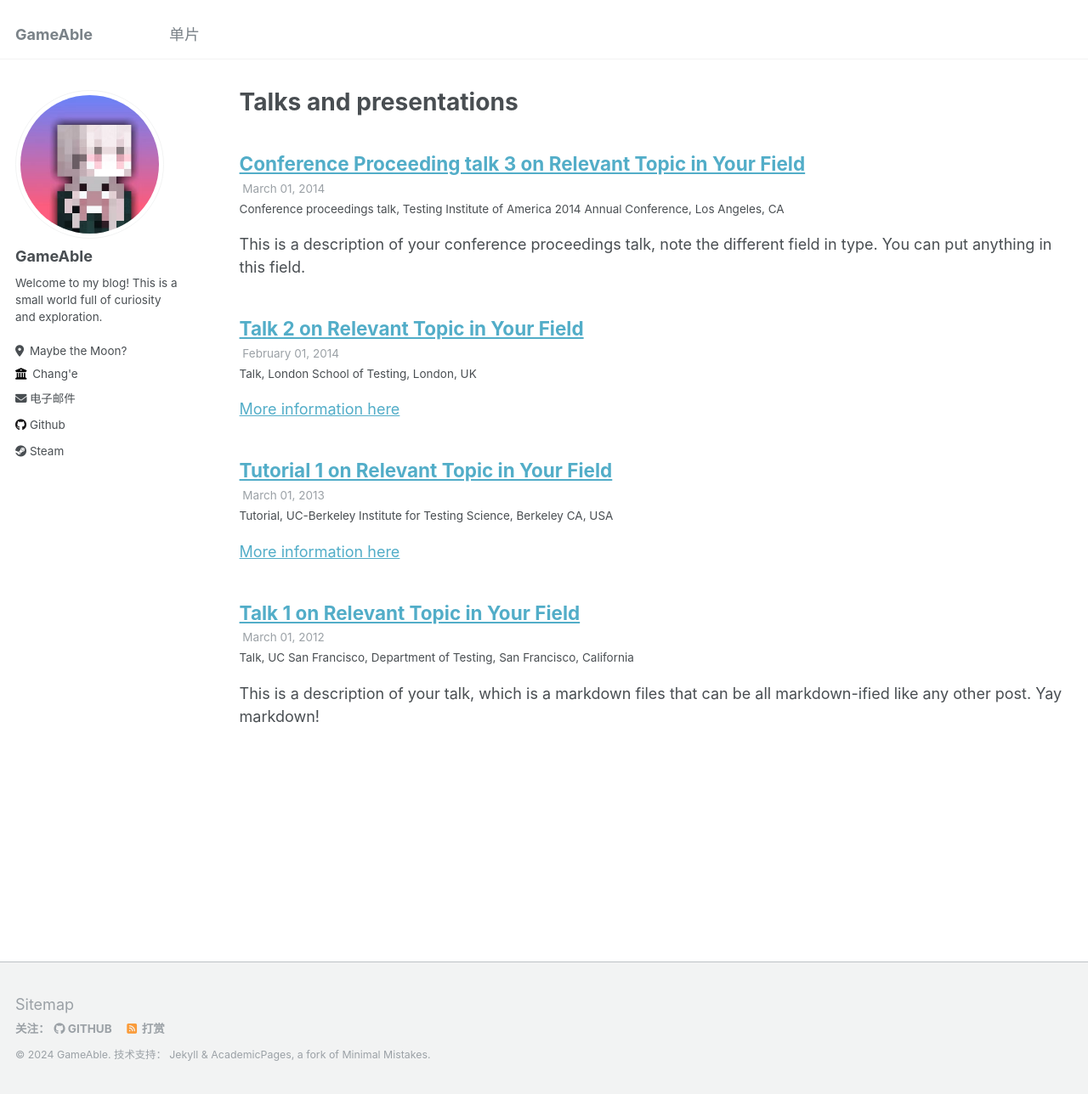
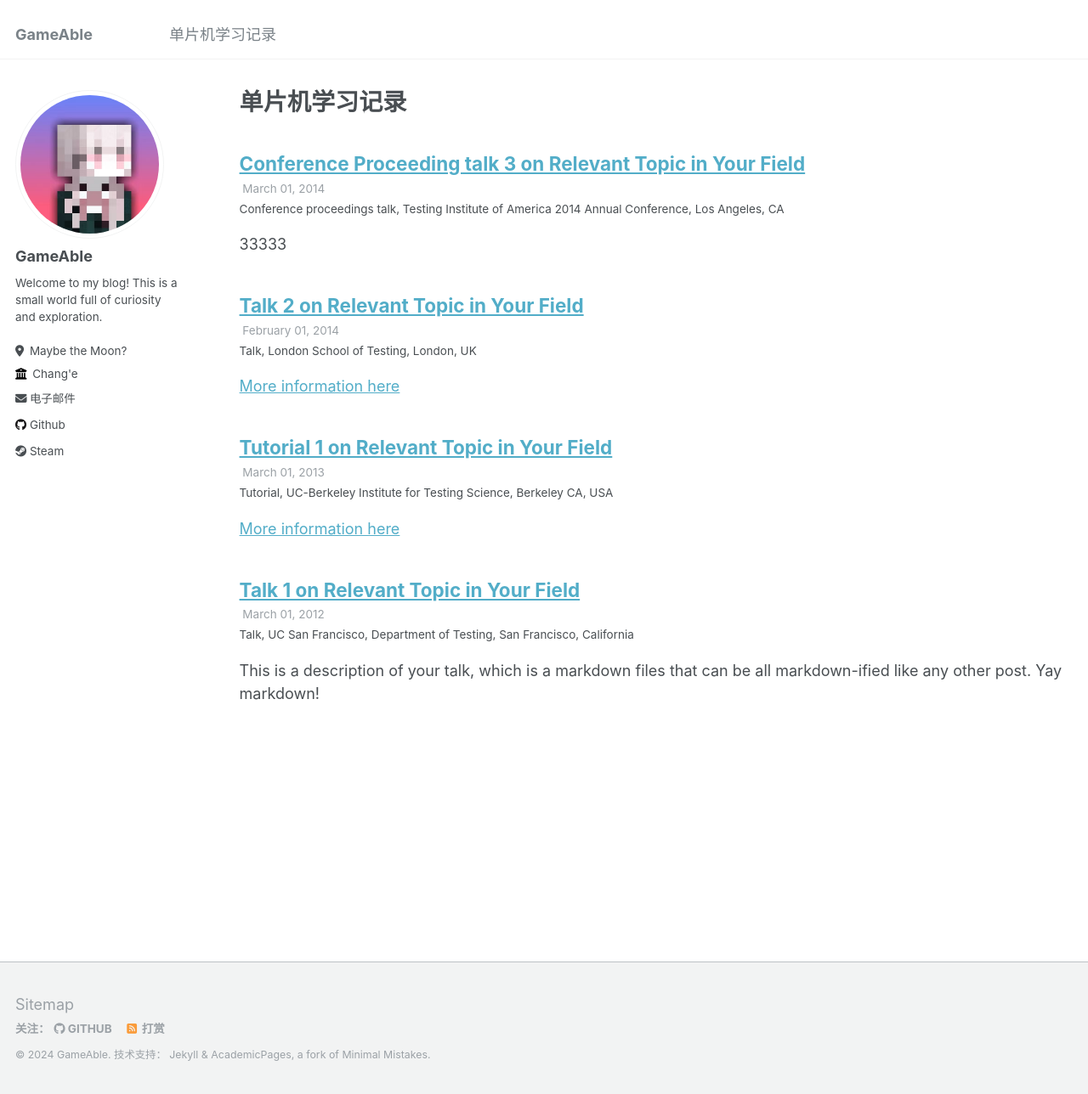
Before and after one commit to GameAble/GameAble.github.io, a Jekyll site: the page built from _pages/talks.html, in a window 1280 px wide and 1288 px high. Shown: the whole window at 85% size. Built offline with Jekyll 4.4.1, drawn with Linux system fonts in a browser that asks for light colours.

Commit message:
modified:   _data/navigation.yml 	modified:   _pages/talks.html 	renamed:    _talks/2014-02-01-talk-2.md -> _talks/2014-02-01-talk-4.md 	modified:   _talks/2014-03-01-talk-3.md

```diff
--- a/_data/navigation.yml
+++ b/_data/navigation.yml
@@ -3,7 +3,7 @@ main:
   # - title: "Publications"
   #   url: /publications/
 
-  - title: "单片"
+  - title: "单片机学习记录"
     url: /talks/
 
   # - title: "Teaching"
--- a/_pages/talks.html
+++ b/_pages/talks.html
@@ -1,6 +1,6 @@
 ---
 layout: archive
-title: "Talks and presentations"
+title: "单片机学习记录"
 permalink: /talks/
 author_profile: true
 ---
--- a/_talks/2014-02-01-talk-2.md
+++ b/_talks/2014-02-01-talk-4.md
@@ -10,4 +10,4 @@ location: "London, UK"
 
 [More information here](http://example2.com)
 
-This is a description of your talk, which is a markdown files that can be all markdown-ified like any other post. Yay markdown!
+44444444
--- a/_talks/2014-03-01-talk-3.md
+++ b/_talks/2014-03-01-talk-3.md
@@ -8,4 +8,4 @@ date: 2014-03-01
 location: "Los Angeles, CA"
 ---
 
-This is a description of your conference proceedings talk, note the different field in type. You can put anything in this field.
+33333
```
